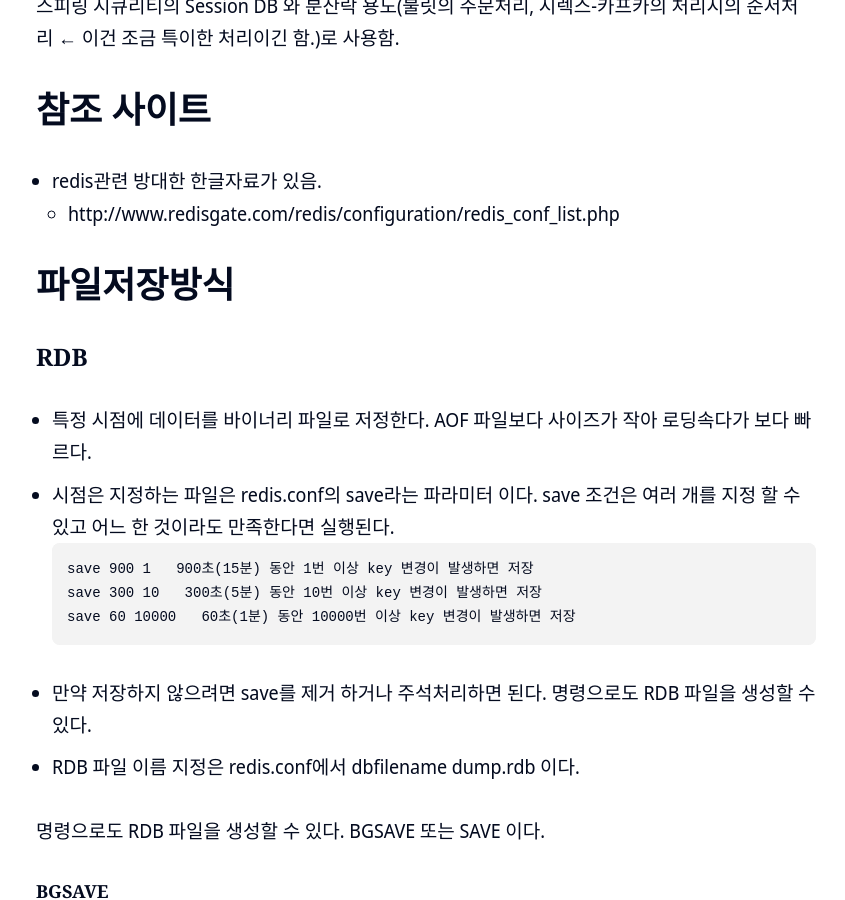
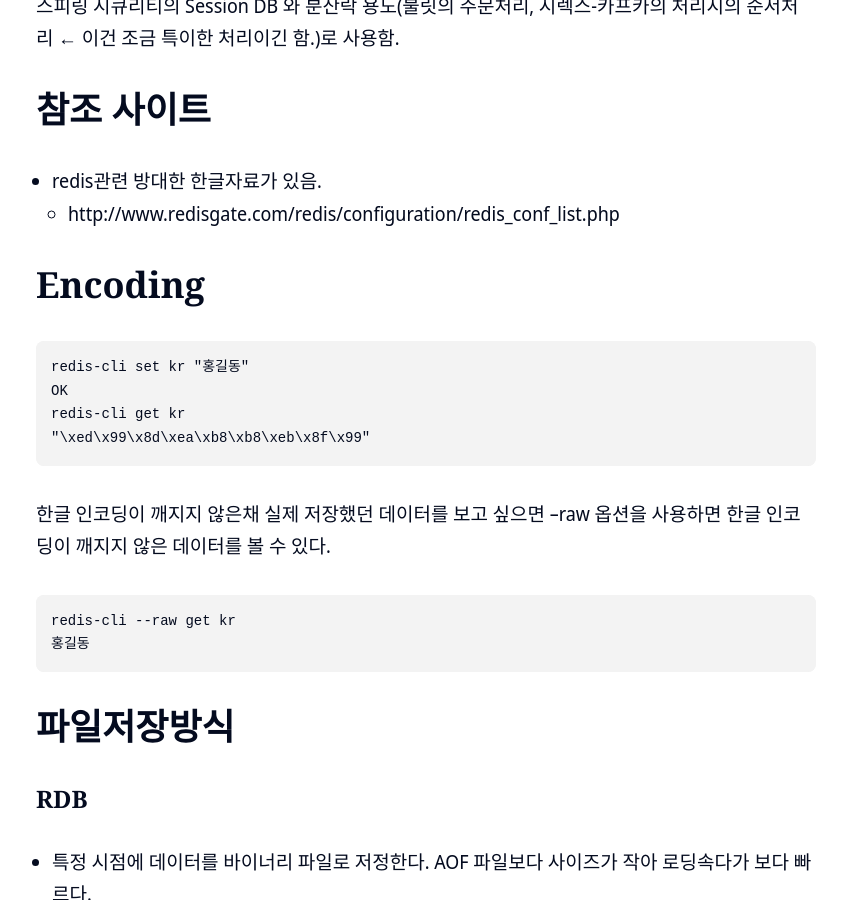
Before and after one commit to hahabattery/hahabattery.github.io, a Jekyll site: the page built from _pages/datastore/redis/README.md, in a window 1280 px wide and 900 px high, scrolled down 487 px. Shown: the whole window, without its empty margins (214-1059 px from the left). Built offline with Jekyll 4.4.1, drawn with Linux system fonts in a browser that asks for light colours; nearby versions of some CDN libraries.

````diff
--- a/_pages/datastore/redis/README.md
+++ b/_pages/datastore/redis/README.md
@@ -19,6 +19,20 @@ category: datastore
    * http://www.redisgate.com/redis/configuration/redis_conf_list.php
 
 
+# Encoding
+
+```
+redis-cli set kr "홍길동"
+OK
+redis-cli get kr
+"\xed\x99\x8d\xea\xb8\xb8\xeb\x8f\x99"
+```
+
+한글 인코딩이 깨지지 않은채 실제 저장했던 데이터를 보고 싶으면 --raw 옵션을 사용하면 한글 인코딩이 깨지지 않은 데이터를 볼 수 있다.
+```
+redis-cli --raw get kr
+홍길동
+```
 
 # 파일저장방식
 
````
Also changed, not shown: other parts of _pages/datastore/redis/README.md (+1 -1 lines), _authors/wonchang.md (+1 -1 lines), _pages/authz/KeyCloak.md (+1 -0 lines), _pages/authz/keycloak/README.md (+1 -0 lines), _pages/datastore/redis/DataTypes.md (added, +25 -0 lines), _pages/datastore/redis/elasticache/README.md (+1 -0 lines).
